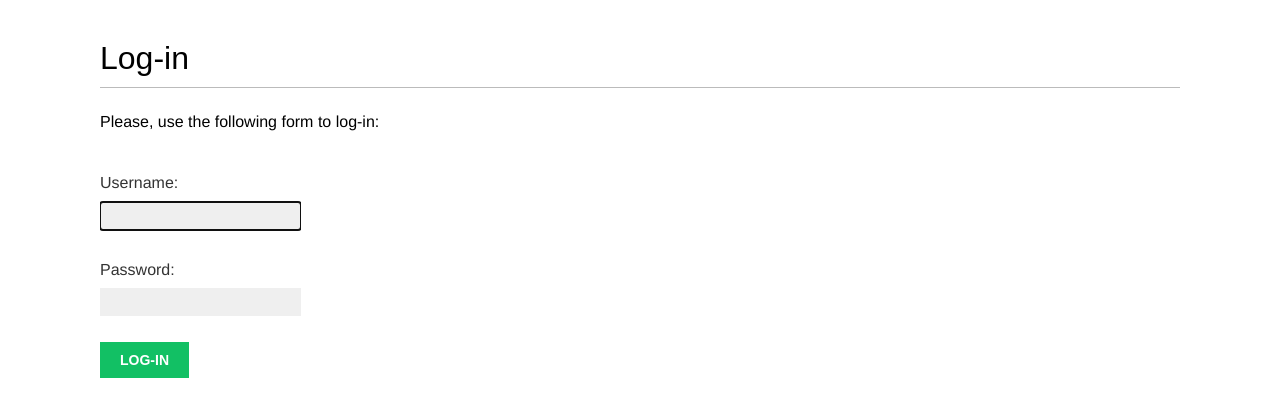
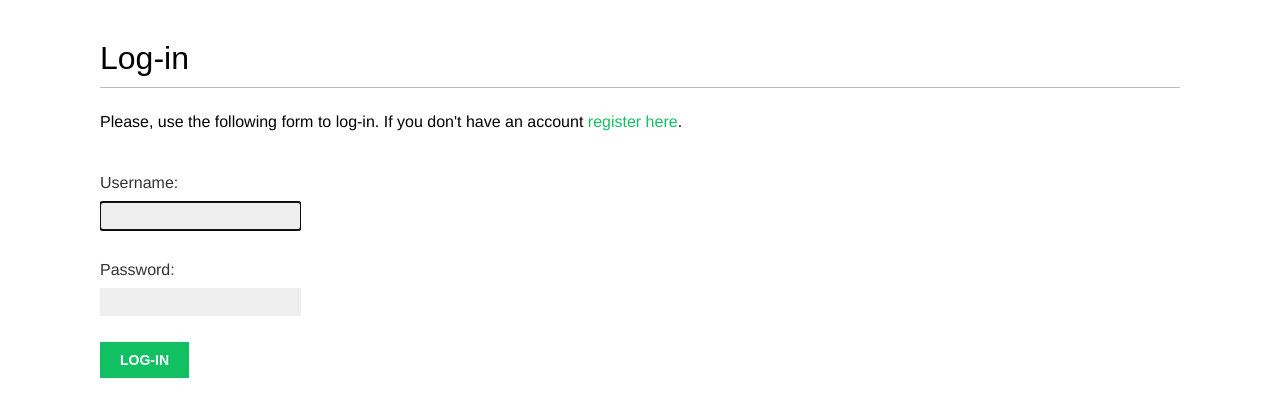
Before and after one commit to attrams/bookmarks, a Django app: page /account/login/ in a window 1280 px wide. Shown: the part 47-467 px from the top of the page. Run offline with Django 4.2, Linux system fonts and the light colour scheme; some web fonts are replaced.

Commit message:
update paragraph message

```diff
--- a/account/templates/registration/login.html
+++ b/account/templates/registration/login.html
@@ -9,7 +9,10 @@
     {% if form.errors %}
         <p>Your username and password didn't match. Please try again.</p>
     {% else %}
-        <p>Please, use the following form to log-in:</p>
+        <p>
+            Please, use the following form to log-in.
+            If you don't have an account <a href="{% url 'account:register' %}">register here</a>.
+        </p>
     {% endif %}
     <div class="login-form">
         <form action="{% url 'account:login' %}" method="post">
```
